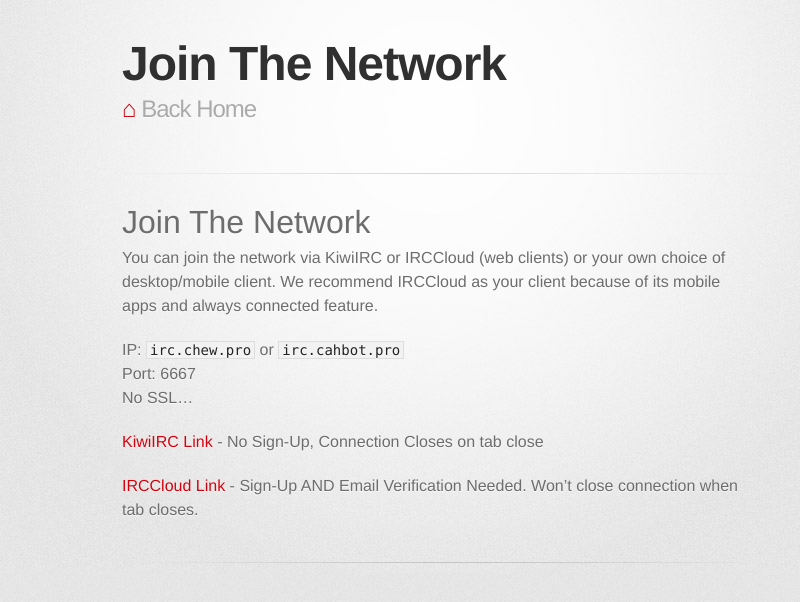
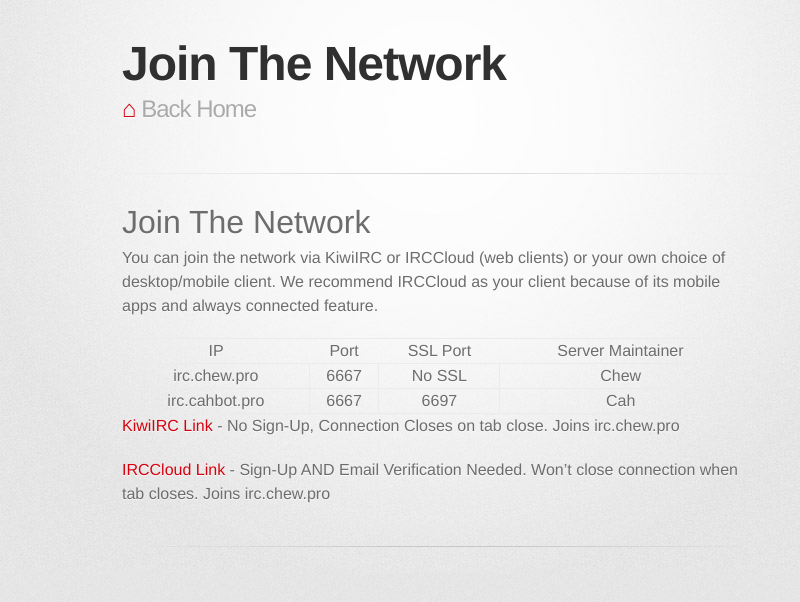
Before and after one commit to ChewChat/chew.chat, a Jekyll site: the page built from info/join.md, in a window 1280 px wide. Shown: the top 602 px of the page, without its empty margins (208-1008 px from the left). Built offline with Jekyll 4.4.1, drawn with Linux system fonts in a browser that asks for light colours; some web fonts are replaced; our own code applies the rules of GitHub Pages for plain Markdown files.

Commit message:
Made table of servers instead of whatever trash it was before

```diff
--- a/info/join.md
+++ b/info/join.md
@@ -2,10 +2,11 @@
 
 You can join the network via KiwiIRC or IRCCloud (web clients) or your own choice of desktop/mobile client. We recommend IRCCloud as your client because of its mobile apps and always connected feature.
 
-IP: `irc.chew.pro` or `irc.cahbot.pro`<br>
-Port: 6667<br>
-No SSL...
+IP             | Port | SSL Port | Server Maintainer
+-------------- | ---- | -------- | -----------------
+irc.chew.pro   | 6667 | No SSL   | Chew
+irc.cahbot.pro | 6667 | 6697     | Cah
 
-[KiwiIRC Link](http://chewcraft.github.io/IRC/webchat) - No Sign-Up, Connection Closes on tab close
+[KiwiIRC Link](http://chewcraft.github.io/IRC/webchat) - No Sign-Up, Connection Closes on tab close. Joins irc.chew.pro
 
-[IRCCloud Link](https://www.irccloud.com/invite?channel=%23lobby&hostname=irc.chew.pro&port=6667) - Sign-Up AND Email Verification Needed. Won't close connection when tab closes.
+[IRCCloud Link](https://www.irccloud.com/invite?channel=%23lobby&hostname=irc.chew.pro&port=6667) - Sign-Up AND Email Verification Needed. Won't close connection when tab closes. Joins irc.chew.pro
```
